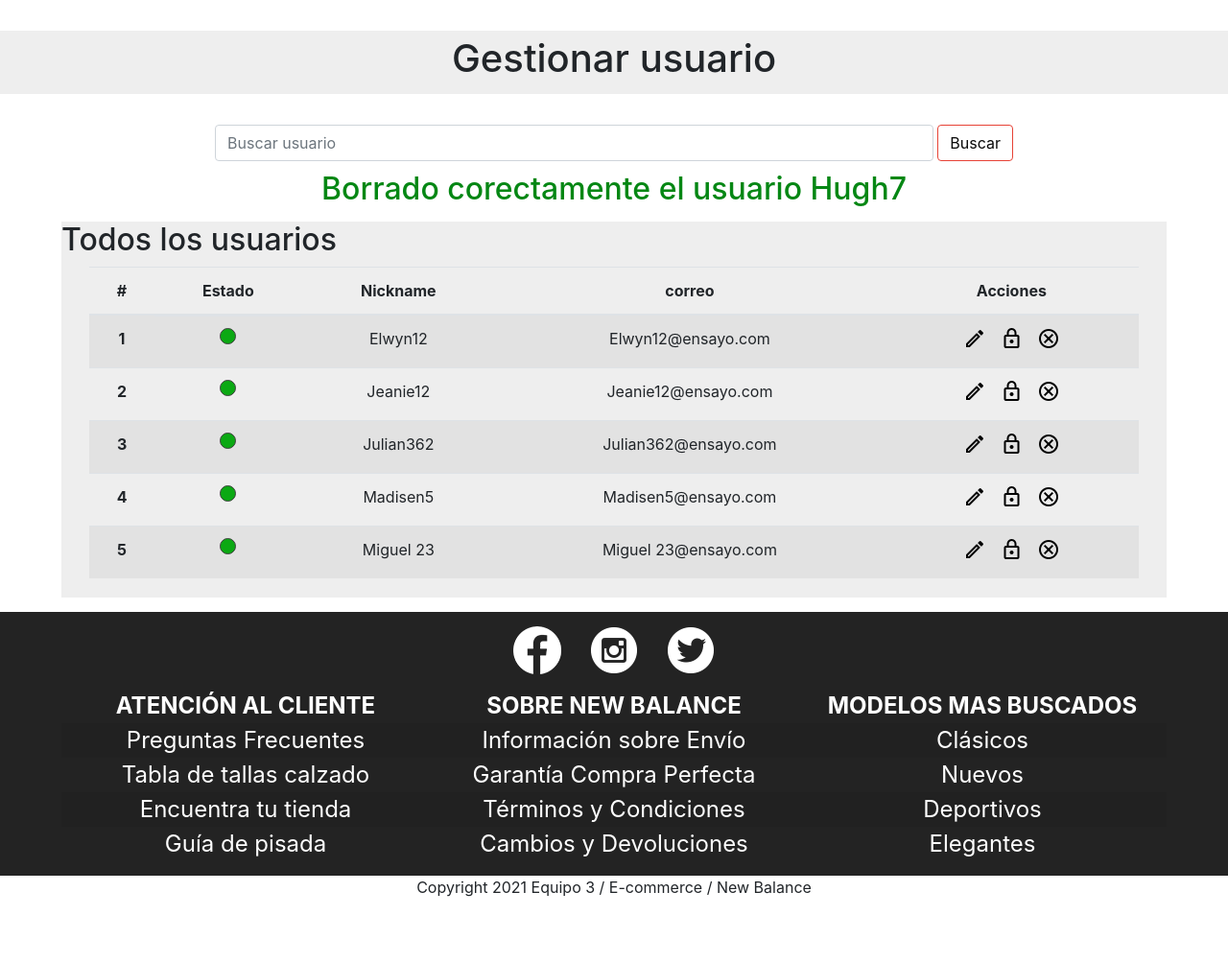
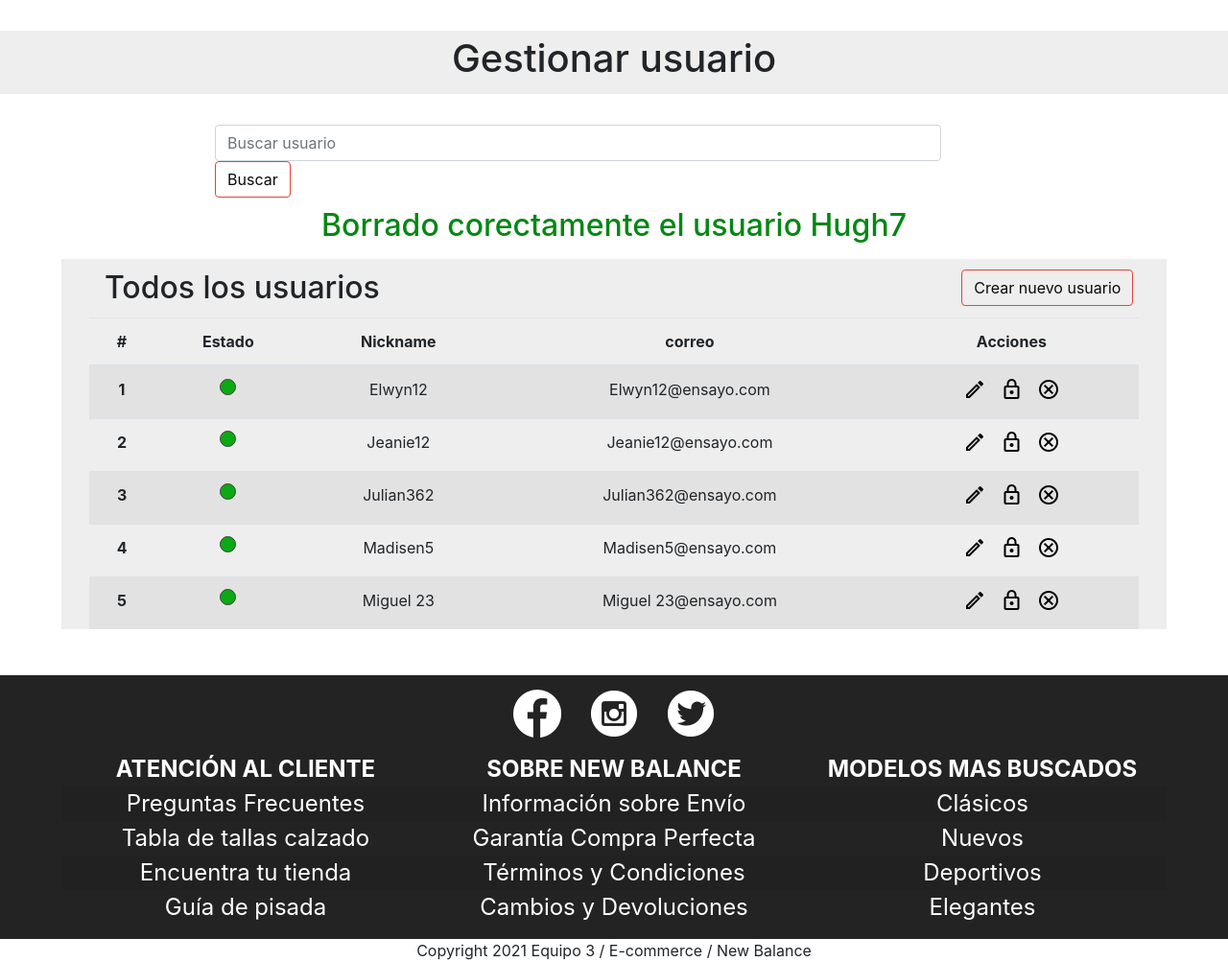
Before and after one commit to Julian362/Ecommerce-NewBalance, a Flask app: a page that uses templates/administrador.html in a window 1280 px wide. Shown: the part 64-1067 px from the top of the page at 96% size. Before the commit the page ends 999 px from the top, so only its background shows below. Run offline with Flask 2, Linux system fonts and the light colour scheme; data comes from the database, SQL or seed files in the repository; some libraries are stand-ins or nearby versions.

Commit message:
cambios adiminstrador y gestion comentarios

```diff
--- a/app.py
+++ b/app.py
@@ -51,7 +51,7 @@ def edit_usuario(nickname):
             formulario.documento.data = obj_mensaje.documento
             formulario.celular.data = obj_mensaje.celular
             # retorno el admniistrador.html, con el usuario, el listado de usuario, la opcion que es editar, y le envio el formulario ya editado
-            return render_template('administrador.html',usuario=obj_mensaje,lista_usuarios=usuario.listado(), opcion="editar", form=formulario)
+            return render_template('administrador.html',usuario=obj_mensaje,lista_usuarios=usuario.listado(), opcion="Editar", form=formulario)
         # si el objeto obj_mensaje no tiene nada se le manda un error al administrador.html
         return render_template('administrador.html',error="No existe el usuario",lista_usuarios=usuario.listado())
     # si el metodo no es GEt, es POST
@@ -74,9 +74,43 @@ def edit_usuario(nickname):
                 # llamo al editar y le mando todos los atributos que traje de el formulario, el cual ejecuta el update para la bd
                 obj_mensaje.editar(obj_mensaje.nombre, obj_mensaje.apellidos, obj_mensaje.correo, obj_mensaje.documento, obj_mensaje.celular, obj_mensaje.nickname)
                 # retorno el administrador.html y le mando el usuario,, la lista de usuarios, la opcion por si quiere seguir editando, el formulario para que cargue los input y tambien le mando el mensaje
-                return render_template('administrador.html',usuario=obj_mensaje,lista_usuarios=usuario.listado(), opcion="editar",form=FormEditUsuario(), mensaje="Editado correctamente")
+                return render_template('administrador.html',usuario=obj_mensaje,lista_usuarios=usuario.listado(), opcion="Editar",form=FormEditUsuario(), mensaje="Editado correctamente")
         # si  el validate_on_submit no es verificado osea el token es incorrecto le mando el listado de usuarios, el formulario, la lisatd e usuarios y un error
         return render_template('administrador.html',lista_usuarios=usuario.listado(), error="Error en el proceso de editar usuario",form=FormEditUsuario())
+
+# ruta para crear usuarios por parte del administrador, acepta GET Y POST
+@app.route('/administrador/gestionar/crear', methods=["GET", "POST"])
+def crear_usuario():
+    # si el metodo  es GET entra al if
+    if request.method == "GET":
+        # se instancia el formulario de forms.py
+        formulario = FormEditUsuario()
+        # retorno el admniistrador.html, con el usuario, el listado de usuario, la opcion que es editar, y le envio el formulario ya editado
+        return render_template('administrador.html',lista_usuarios=usuario.listado(), opcion="Crear", form=formulario)
+    # si el metodo no es GEt, es POST
+    else:
+        # Si es es POST trae todo lo que tiene el formulario, osea lo que esta en los input
+        formulario = FormEditUsuario(request.form)
+        # se valida que tenga el mismo token CSRF
+        if formulario.validate_on_submit():
+            # si ya se valido el token, se carga al usuario que esta en la base de datos y se guarda en obj_mensaje
+            obj_mensaje = usuario()
+            # se carga al obj_mensaje que es un usuario todos los atributos del formulario osea lo que esta en los input se trae para aca
+            obj_mensaje.nombre = formulario.nombre.data
+            obj_mensaje.apellidos = formulario.apellidos.data
+            obj_mensaje.correo = formulario.correo.data
+            obj_mensaje.documento = formulario.documento.data
+            obj_mensaje.celular = formulario.celular.data
+            obj_mensaje.nickname = formulario.nickname.data
+            obj_mensaje.sexo = "M"
+            # llamo al crear y le mando todos los atributos que traje de el formulario, el cual ejecuta el update para la bd
+            if (obj_mensaje.crear(obj_mensaje.nombre, obj_mensaje.apellidos, obj_mensaje.correo, obj_mensaje.documento, obj_mensaje.celular, obj_mensaje.nickname)):
+                # retorno el administrador.html y le mando el usuario,, la lista de usuarios, la opcion por si quiere seguir editando, el formulario para que cargue los input y tambien le mando el mensaje
+                return render_template('administrador.html',usuario=obj_mensaje,lista_usuarios=usuario.listado(), opcion="Editar",form=FormEditUsuario(), mensaje="Editado correctamente")
+
+            return render_template('administrador.html',lista_usuarios=usuario.listado(), error="Error en el proceso de crear usuario",form=FormEditUsuario())
+        # si  el validate_on_submit no es verificado osea el token es incorrecto le mando el listado de usuarios, el formulario, la lisatd e usuarios y un error
+        return render_template('administrador.html',lista_usuarios=usuario.listado(), error="Error en el proceso de crear usuario",form=FormEditUsuario())
 
 
 # @app.route('/administrador/gestionar/GetNickname=<nickname>')
--- a/static/css/administrador.css
+++ b/static/css/administrador.css
@@ -63,9 +63,8 @@ hr{
     width: 90%;
     margin: auto;
     background-color: #eeeeee;
-    margin-top: 15px;
-    margin-bottom: 15px;
-    padding-bottom: 20px;
+    margin-top: 1rem;
+    margin-bottom: 3rem;
 }
 
 
@@ -139,3 +138,17 @@ hr{
 .text-left{
     text-align: left;
 }
+
+.titulo-boton-usuarios{
+    align-items: center;
+    width:95%;
+    margin-left: 2%;
+    margin-top: 1%;
+    margin-bottom: 1%;
+}
+
+.titulo-boton-usuarios h2, .titulo-boton-usuarios button{
+    margin-left: 2%;
+    margin-top: 1%;
+    margin-bottom: 1%;
+}
--- a/static/css/gestion_comentario.css
+++ b/static/css/gestion_comentario.css
@@ -29,6 +29,6 @@
 }
 
 textarea:focus {
-  border-color:#E74236!important ;
-  box-shadow:0 0 0 .2rem rgba(255, 38, 0, 0.25)!important
+  border-color:#cccccc!important ;
+  box-shadow:0 0 0 1px #6c6c6c64!important
 }
--- a/templates/administrador.html
+++ b/templates/administrador.html
@@ -1,6 +1,6 @@
 {% extends 'index.html' %}
 {% block head %}
-    <title>Administrador</title>
+    <title>New Balance | Administrador</title>
     <link rel="stylesheet" href="{{ url_for('static', filename='css/administrador.css') }}">
     {% if block %}
         {% if block== "T" %}
@@ -18,8 +18,8 @@
     </div>
     <form class="form-inline">
         <div style="width:65%; margin:auto;">
-            <input style="width: 90%;" class="form-control " type="search" placeholder="Buscar usuario" aria-label="Search">
-            <button class="btn btn-outline-one" submit>Buscar</button>
+            <input style="width: 91%;" class="form-control " type="search" placeholder="Buscar usuario" aria-label="Search">
+            <button class="btn btn-outline-one">Buscar</button>
         </div>
     </form>
     {% if mensaje %}
@@ -42,45 +42,51 @@
                             <div class="row">
                                 <div class="col">
                                     <!-- <input type="text" class="form-DatosP" placeholder="Nombre" value="{{usuario.nombre}}"> -->
-                                    {{ form.nombre(type="text", class="form-DatosP", placeholder="Nombre") }}
+                                    {{ form.nombre(type="text", class="form-control mr-sm-1 form-DatosP", placeholder="Nombre") }}
                                 </div>
                                 <div class="col">
                                     <!-- <input type="text" class="form-DatosP" placeholder="Apellido" value="{{usuario.apellidos}}"> -->
-                                    {{ form.apellidos(type="text", class="form-DatosP", placeholder="Apellidos") }}
+                                    {{ form.apellidos(type="text", class="form-DatosP form-control mr-sm-1", placeholder="Apellidos") }}
                                 </div>
                             </div>
                             <div class="row">
                                 <div class="col">
                                     <!-- <input type="email" class="form-DatosP" placeholder="Correo" value="{{usuario.correo}}"> -->
-                                    {{ form.correo(type="email", class="form-DatosP", placeholder="Correo") }}
+                                    {{ form.correo(type="email", class="form-DatosP form-control mr-sm-1", placeholder="Correo") }}
                                 </div>
                                 <div class="col">
+                                    <div style="margin-top: 1%;">
                                         <div class="form-check form-check-inline">
                                             <input class="form-check-input" type="radio" name="inlineRadioOptions" id="inlineRadio1" readonly="" value="option1"
-                                        {% if usuario.sexo == 'M' %}
+                                            {% if usuario %}
+                                                {% if usuario.sexo == "M" %}
                                                     checked
+                                                {% endif %}
                                             {% endif %}
                                             disabled>
                                             <label class="form-check-label" for="inlineRadio1">Hombre</label>
                                         </div>
                                         <div class="form-check form-check-inline">
                                             <input class="form-check-input" type="radio" name="inlineRadioOptions" id="sexo" readonly="" value="option2"
-                                        {% if usuario.sexo == 'F' %}
+                                            {% if usuario %}
+                                                {% if usuario.sexo == "F" %}
                                                     checked
+                                                {% endif %}
                                             {% endif %}
                                             disabled>
                                             <label class="form-check-label" for="inlineRadio2">Mujer</label>
                                         </div>
                                     </div>
                                 </div>
+                            </div>
                             <div class="row">
                                 <div class="col">
                                     <!-- <input type="text" class="form-DatosP" placeholder="CC/CE/NIT" value="{{usuario.documento}}"> -->
-                                    {{ form.documento(type="text", class="form-DatosP", placeholder="CC/CE/NIT") }}
+                                    {{ form.documento(type="text", class="form-DatosP form-control mr-sm-1", placeholder="CC/CE/NIT") }}
                                 </div>
                                 <div class="col">
                                     <!-- <input type="text" class="form-DatosP" placeholder="Telefono Celular" value="{{usuario.celular}}"> -->
-                                    {{ form.celular(type="text", class="form-DatosP", placeholder="Teléfono celular") }}
+                                    {{ form.celular(type="text", class="form-DatosP form-control mr-sm-1", placeholder="Teléfono celular") }}
                                 </div>
                             </div>
                             <div class="row">
@@ -88,7 +94,6 @@
                             </div>
                         </div>
                     </div>
-                    <button class="btn btn-outline-one my-2 my-sm-0" submit>Crear nuevo usuario</button>
                 </div>
             </form>
         </div>
@@ -96,7 +101,12 @@
 
     {% if lista_usuarios %}
             <div class="contenedor-todos-usuarios">
-                <h2>Todos los usuarios</h2>
+                    <div  class="titulo-boton-usuarios">
+                        <h2 style="display: inline; float:left;">Todos los usuarios</h2>
+                        <a href="{{ url_for('crear_usuario') }}" style="text-decoration: none;" >
+                            <button class="btn btn-outline-one" style="display: inline; float:right;">Crear nuevo usuario</button>
+                        </a>
+                    </div>
                     <table class="table table-striped table-hover nuevo-usuario">
                     <thead>
                         <tr>
@@ -108,42 +118,42 @@
                         </tr>
                     </thead>
                     <tbody>
-                    {% for usuario in lista_usuarios %}
+                    {% for item in lista_usuarios %}
                         <tr>
                             <th scope="row">
                                 {{ loop.index }}
                             </th>
                             <td class="conEstado">
-                                    {% if usuario.estado == 'T' %}
+                                    {% if item.estado == 'T' %}
                                     <div class="circulo-green"></div>
                                     {% endif %}
-                                    {% if usuario.estado == 'F' %}
+                                    {% if item.estado == 'F' %}
                                     <div class="circulo-red"></div>
                                     {% endif %}
                             </td>
-                            <td>{{ usuario.nickname}}</td>
-                            <td>{{ usuario.correo }}</td>
+                            <td>{{ item.nickname}}</td>
+                            <td>{{ item.correo }}</td>
                             <td>
                                 <div class="icon-derecha">
-                                    <a  href="{{ url_for('edit_usuario', nickname = usuario.nickname) }} ">
+                                    <a  href="{{ url_for('edit_usuario', nickname = item.nickname) }} ">
                                         <span class="material-icons-outlined iconoPosicion"  >edit</span>
                                     </a>
                                 </div>
                                 <div class="icon-centro">
-                                    <a href="{{ url_for('block_usuario', nickname = usuario.nickname, estado = usuario.estado) }}">
+                                    <a href="{{ url_for('block_usuario', nickname = item.nickname, estado = item.estado) }}">
                                         <span class="material-icons-outlined iconoPosicion" id="icon_block">
                                             <!-- si el usuario esta o no bloqueado muestra el candado abierto o cerrado -->
-                                            {% if usuario.estado == 'F' %}
+                                            {% if item.estado == 'F' %}
                                                 lock_open
                                             {% endif %}
-                                            {% if usuario.estado == 'T' %}
+                                            {% if item.estado == 'T' %}
                                                 lock
                                             {% endif %}
                                         </span>
                                     </a>
                                 </div>
                                 <div class="icon-izquierda">
-                                    <a href="{{ url_for('delete_usuario', nickname = usuario.nickname) }}">
+                                    <a href="{{ url_for('delete_usuario', nickname = item.nickname) }}">
                                         <span class="material-icons-outlined iconoPosicion">cancel</span>
                                     </a>
                                 </div>
--- a/templates/gestion_comentario.html
+++ b/templates/gestion_comentario.html
@@ -16,7 +16,7 @@
     <div class="modal-dialog modal-dialog-centered  modal-lg" role="document">
         <div class="modal-content">
             <div class="modal-header">
-                <h1">Gestionar Comentario</h1>
+                <h1>Gestionar Comentario</h1>
                 <button type="button" class="close" data-dismiss="modal" aria-label="Close">
                     <span aria-hidden="true">&times;</span>
                 </button>
@@ -24,7 +24,7 @@
             <div class="modal-body">
                 <a class="cuenta-modal">
                     <span class="material-icons-outlined md-48">person</span>
-                    <p>Los comentarios son públicos y contienen información de tu cuenta y el producto comprado.</p>
+                    <p style="margin-top: 1rem;">Los comentarios son públicos y contienen información de tu cuenta y el producto comprado.</p>
                 </a>
                 <div class="rating">
                     <span class="estrella">☆</span>
--- a/templates/login.html
+++ b/templates/login.html
@@ -8,7 +8,7 @@
 <div class="ContenedorFormulario">
     <form class="formulario-login">
         <div>
-            <h1 style="text-align: center;">Iniciar Sesión</h1>
+            <h1 style="text-align: center;">Iniciar sesión</h1>
             <div>
                 <div class="mb-3">
                     <label for="exampleInputEmail1" class="form-label">Correo</label>
@@ -25,8 +25,8 @@
                     <label class="form-check-label" for="exampleCheck1">Acepta términos y condiciones</label>
                 </div>
                 <div class="btn-login">
-                    <button id="iniciar" type="submit" class="btn btn-outline-login">INICIAR SESIÓN</button>
-                    <a href="{{url_for('registro')}}" id="registrarse" class="btn btn-outline-login"> REGISTRATE </a>
+                    <button id="iniciar" type="submit" class="btn btn-outline-login">Iniciar Sesión</button>
+                    <a href="{{url_for('registro')}}" id="registrarse" class="btn btn-outline-login"> Registrate </a>
                 </div>
                 <p><a href="">¿olvidaste tu contraseña?</a></p>
     </form>
```
Also changed, not shown: models.py (+7 -0 lines), static/css/template.css (line endings or trailing spaces). Lines whose indentation alone changed are shown as unchanged.
